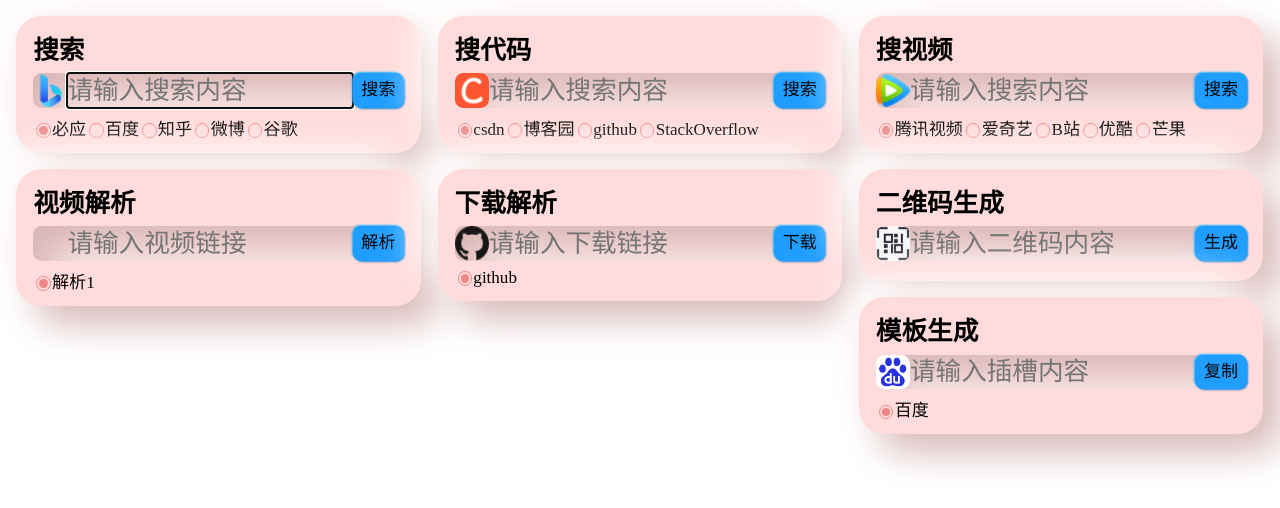
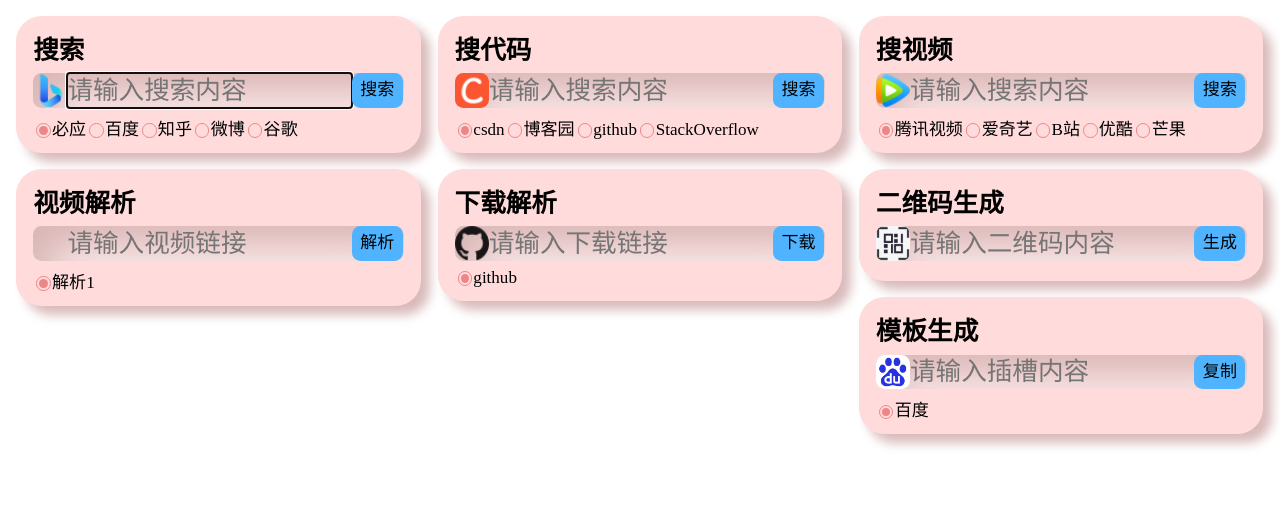
Before and after one commit to cxh1205/ToolStartPage, a plain HTML site: page index.html in a window 1280 px wide. Drawn offline with Linux system fonts and the light colour scheme.

Commit message:
调整样式，并将data暴露出来

```diff
--- a/js/data.js
+++ b/data.js
@@ -47,7 +47,7 @@ var data = [
                 {
                     name: 'csdn',
                     logo: 'logo/csdn.ico',
-                    url: 'https://so.csdn.net/so/search?q={0}'
+                    url: 'https://so.csdn.net/so/search?q={0}&t=blog'
                 },
                 {
                     name: '博客园',
--- a/index.html
+++ b/index.html
@@ -7,7 +7,7 @@
     <meta name="viewport" content="width=device-width, initial-scale=1.0">
     <title>工具起始页</title>
     <link rel="shortcut icon" href="favicon.ico" />
-    <script src="js/data.js"></script>
+    <script src="data.js"></script>
     <script src="js/vue.global.prod.js"></script>
     <script src="js/base.js"></script>
     <link rel="stylesheet" href="style.css">
--- a/style.css
+++ b/style.css
@@ -16,8 +16,7 @@ html {
     float: left;
     /* display: inline-block; */
     background: #ffdbdb;
-    box-shadow: 19px 19px 37px #d9baba,
-        -19px -19px 37px #fffcfc;
+    box-shadow: 9px 9px 11px #d9baba;
     font-size: calc(var(--size)*2/100);
     width: calc(88%/(var(--sacle)));
     margin: calc(2%/(var(--sacle)));
@@ -69,7 +68,7 @@ html {
 }
 
 .content-box .content {
-    width: calc(100% - calc(var(--size)*20/100));
+    width: calc(99.7% - calc(var(--size)*20/100));
     height: 100%;
 }
 
@@ -89,9 +88,7 @@ html {
     padding: 0 calc(var(--size)*2/100);
     line-height: calc(var(--size)*8/100);
     border-radius: calc(var(--size)*2/100);
-    background: #1f9eff;
-    box-shadow: 1px 1px 2px #1a86d9,
-        -1px -1px 2px #24b6ff;
+    background: #4fb3ff;
 }
 
 .radios-box .radios {
```
